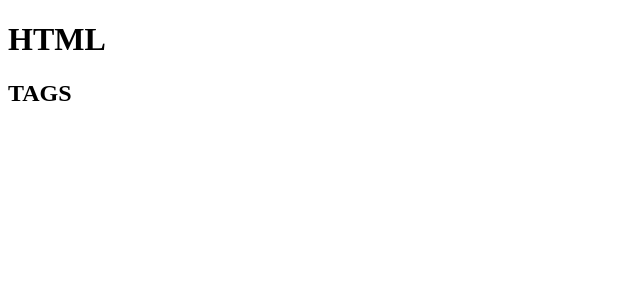
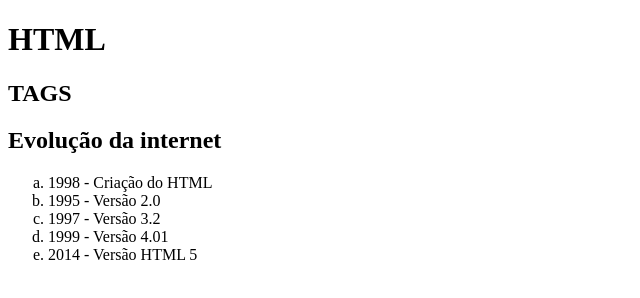
Before and after one commit to rech15/primeiro-site, a plain HTML site: page index.html in a window 1280 px wide. Shown: the whole page, without its empty margins (0-640 px from the left). Drawn offline with Linux system fonts and the light colour scheme.

Commit message:
atualizando a secundaria2

```diff
--- a/index.html
+++ b/index.html
@@ -1,5 +1,5 @@
 <!DOCTYPE html>
-<html lang="en">
+<html lang="pt-BR">
 <head>
     <meta charset="UTF-8">
     <meta http-equiv="X-UA-Compatible" content="IE=edge">
@@ -10,5 +10,14 @@
     <h1>HTML</h1>
 
     <h2>TAGS</h2>
+
+    <h2>Evolução da internet</h2>
+           <ol type="a">
+            <li>1998 - Criação do HTML</li>
+            <li>1995 - Versão 2.0</li>
+            <li>1997 - Versão 3.2</li>
+            <li>1999 - Versão 4.01</li>
+            <li>2014 - Versão HTML 5</li>
+           </ol>
 </body>
 </html>
```
